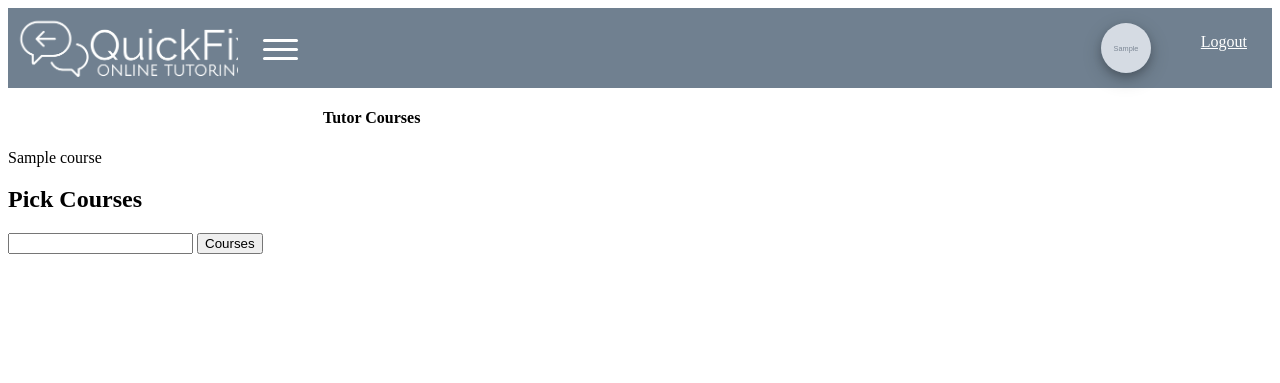
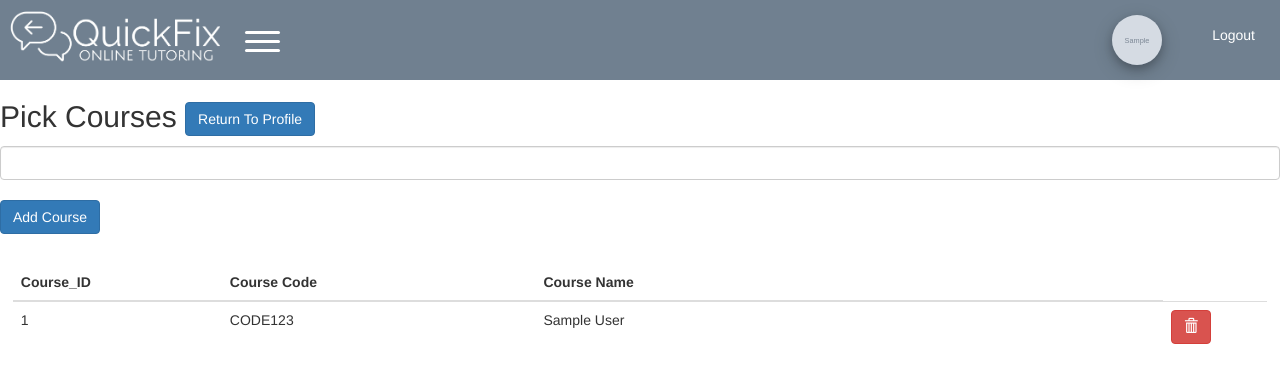
Before and after one commit to pauliswalrus/QuickFix_io, a Flask app: template templates/programCourses.html in a window 1280 px wide. Shown: the top 383 px of the page. Run offline with Flask 2, Linux system fonts and the light colour scheme; tables that the repository leaves empty hold one stand-in row (values such as "Sample post"); the template is opened without the code that fills it: values that come from a table or form of the project are taken from there, most other values are stand-ins (such as "Sample title", 1, 10 or a date in 2020); grey boxes marked "Sample" are stand-in pictures; form fields are guessed from the names that the template uses; parts of the project's set-up code (start-up, migrations or seed data) failed here and were passed over; some libraries are stand-ins or nearby versions.

Commit message:
coursesprogram page now has table
Oct 29 Sprint 6

```diff
--- a/app.py
+++ b/app.py
@@ -620,6 +620,8 @@ def programCourses():
 
     this_tutor = Tutor.query.filter_by(user_id=this_user.id).first()
 
+    u_courses = UserCourses.query.filter_by(user_id=this_user.id).order_by(UserCourses.user_course_id.desc()).all()
+
     t_status = "not sure"
 
     if this_user.role == 'S':
@@ -648,7 +650,7 @@ def programCourses():
     form.course_options.choices = course_list
 
     if request.method == 'GET':
-        return render_template('programCourses.html', username=current_user.username, this_user=this_user, form=form, role_name=role_name, t_status=t_status)
+        return render_template('programCourses.html', username=current_user.username, this_user=this_user, form=form, role_name=role_name, t_status=t_status, u_courses=u_courses)
 
     if request.method == 'POST':
 
@@ -661,9 +663,9 @@ def programCourses():
         db.session.add(user_course)
         db.session.commit()
 
-        return redirect(url_for('profile'))
+        return redirect(url_for('programCourses'))
 
-    return render_template('programCourses.html', username=current_user.username, this_user=this_user, form=form, role_name=role_name, t_status=t_status)
+    return render_template('programCourses.html', username=current_user.username, this_user=this_user, form=form, role_name=role_name, t_status=t_status, u_courses=u_courses)
 
 
 # route for chat - displays public rooms and form to join(create rooms)
--- a/templates/programCourses.html
+++ b/templates/programCourses.html
@@ -3,69 +3,78 @@
 <head>
     <meta charset="UTF-8">
     <title>Courses</title>
+
+
+    <link rel="stylesheet" href="{{ url_for('static', filename='css/main.css') }}">
+    <link rel="stylesheet" href="{{ url_for('static', filename='css/profile.css') }}">
+
+    <meta name="viewport" content="width=device-width, initial-scale=1.0">
+    <link href="https://maxcdn.bootstrapcdn.com/bootstrap/3.3.6/css/bootstrap.min.css" rel="stylesheet" media="screen">
+
+    <script type="text/javascript" src="//code.jquery.com/jquery-3.2.1.min.js"></script>
+    <script src="{{ url_for('static', filename='js/jquery.js') }}"></script>
 </head>
 
 <body>
 
 {% extends "navbar.html" %}
 {% block content %}
-                <h4>Tutor Courses</h4>
-                {% for c in t_courses %}
-                <div id="tutorCourses">
-                {{ c.course_name }}
-                {% endfor %}
+{#                <h4>My Courses</h4>#}
+{#                {% for c in u_courses %}#}
+{#                <div id="tutorCourses">#}
+{#                {{ c.course_name }}#}
+{#                {% endfor %}#}
+
+                <h2>Pick Courses <a href="{{ url_for('profile') }}" >
+                    <button class="btn btn-primary warning ">Return To Profile</button>
+                </a></h2>
 
                  <form method="POST" action="">
-                  <h2>Pick Courses</h2>
                      {{ form.csrf_token }}
-                  {{ form.course_options  }}
-                     <input type="submit" class="btn btn-primary setProgram" value="Courses">
-              </form>
+                  {{ form.course_options(class_='form-control') }} <br>
+                     <input type="submit" class="btn btn-primary" value="Add Course">
+              </form> <br>
+
+            <div id="myCourses">
 
 
+                    <div class="table-responsive">
+                    <table class="table table-hover table-fixed">
+                        <thead><tr>
+                                <th class="col-sm-2">Course_ID</th>
+                                <th class="col-sm-3">Course Code</th>
+                                <th class="col-sm-6">Course Name</th>
+                        </tr></thead>
+
+                        {% for c in u_courses %}
+                            <tbody>
+                            <tr>
+                                <td>{{ c.course_id }}</td>
+                                <td>CODE123</td>
+                                <td>{{ c.course_name }}</td>
+                                <td><button class="btn btn-danger deleteUserCourse" course_id="{{ c.user_course_id }}"><i class="glyphicon glyphicon-trash"></i></button></td>
+                            </tr>
+                            </tbody>
+                        {% endfor %}
+
+                    </table>
+
+                </div>
+
+                </div>
+{##}
+{#                 <form method="POST" action="">#}
+{#                  <h2>Pick Courses</h2>#}
+{#                     {{ form.csrf_token }}#}
+{#                  {{ form.course_options(class_='form-control') }} <br>#}
+{#                     <input type="submit" class="btn btn-primary" value="Add Course">#}
+{#              </form><br>#}
+{#                <a href="{{ url_for('profile') }}" >#}
+{#                    <button class="btn btn-primary warning ">Return To Profile</button>#}
+{#                </a>#}
+{##}
 
 {% endblock %}
 </body>
 
-<script charset="utf-8" type="text/javascript">
-
-$(function() {
-
-    // jQuery selection for the 2 select boxes
-    var dropdown = {
-        state: $('#select_state'),
-        county: $('#select_county')
-    };
-
-    // call to update on load
-    updateCounties();
-
-    // function to call XHR and update county dropdown
-    function updateCounties() {
-        var send = {
-            state: dropdown.state.val()
-        };
-        dropdown.county.attr('disabled', 'disabled');
-        dropdown.county.empty();
-        $.getJSON("{{ url_for('_get_counties') }}", send, function(data) {
-            data.forEach(function(item) {
-                dropdown.county.append(
-                    $('<option>', {
-                        value: item[0],
-                        text: item[1]
-                    })
-                );
-            });
-            dropdown.county.removeAttr('disabled');
-        });
-    }
-
-    // event listener to state dropdown change
-    dropdown.state.on('change', function() {
-        updateCounties();
-    });
-
-});
-
-</script>
 </html>
```
